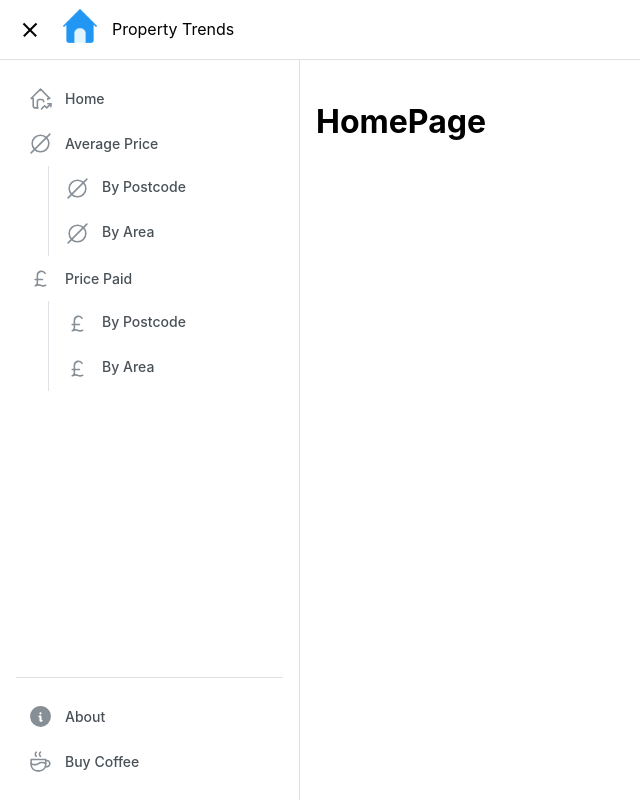
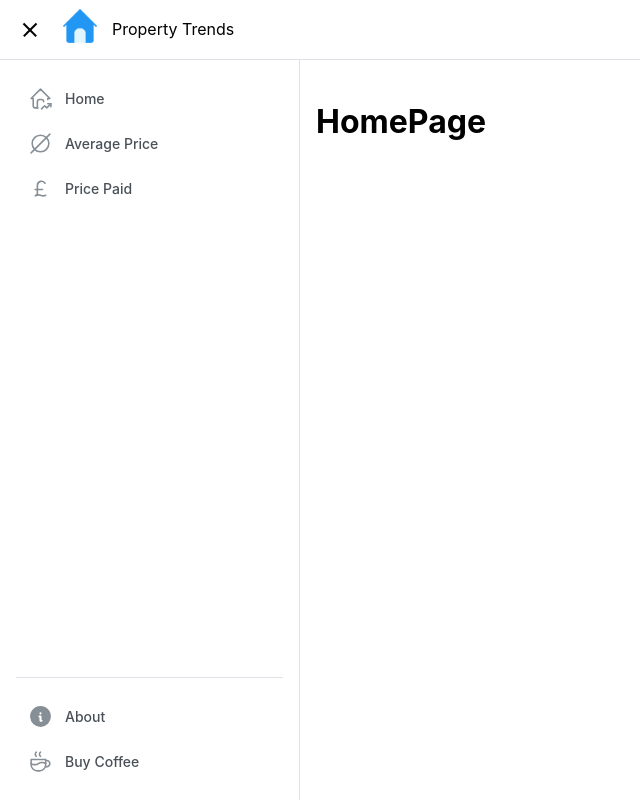
Before and after one commit to jagadeeshposni/ppi-mantine, a Next.js app: page /dashboard in a window 1280 px wide. Shown: the whole page, without its empty margins (0-640 px from the left). Built offline with nearby package versions, Linux system fonts and the light colour scheme.

Commit message:
Revert back to old nav bar

```diff
--- a/components/NavbarDesktop.tsx
+++ b/components/NavbarDesktop.tsx
@@ -12,31 +12,25 @@ import { useState } from 'react';
 import classes from '../css/NavbarSimple.module.css';
 
 const data = [
-    { id: 1, link: '/dashboard', label: 'Home', icon: IconHomeStats },
-    { id: 2, link: '/dashboard/average-price', label: 'Average Price', icon: IconMathAvg },
-    { id: 3, link: '/dashboard/average-price?type=postcode', label: 'By Postcode', icon: IconMathAvg, nested: true },
-    { id: 4, link: '/dashboard/average-price?type=area', label: 'By Area', icon: IconMathAvg, nested: true },
-    { id: 5, link: '/dashboard/price-paid', label: 'Price Paid', icon: IconCurrencyPound },
-    { id: 6, link: '/dashboard/price-paid?type=postcode', label: 'By Postcode', icon: IconCurrencyPound, nested: true },
-    { id: 7, link: '/dashboard/price-paid?type=area', label: 'By Area', icon: IconCurrencyPound, nested: true },
+    { link: '/dashboard', label: 'Home', icon: IconHomeStats },
+    { link: '/dashboard/average-price', label: 'Average Price', icon: IconMathAvg },
+    { link: '/dashboard/price-paid', label: 'Price Paid', icon: IconCurrencyPound },
 ];
 
 export function NavbarDesktop() {
-    // const searchParams = useSearchParams();
-    // const params = new URLSearchParams(searchParams);
+    const searchParams = useSearchParams();
+    const params = new URLSearchParams(searchParams);
 
-    const [active, setActive] = useState(0);
+    const [active, setActive] = useState('National Stats');
 
     const links = data.map((item) => (
         <Link
-
-            className={item.nested ? classes.nestedLink : classes.link}
-            data-active={item.id === active || undefined}
-            // href={`${item.link}?${params.toString()}`}
-            href = {item.link}
+            className={classes.link}
+            data-active={item.label === active || undefined}
+            href={`${item.link}?${params.toString()}`}
             key={item.label}
             onClick={(event) => {
-                setActive(item.id);
+                setActive(item.label);
             }}
         >
             <item.icon className={classes.linkIcon} stroke={1.5} />
@@ -48,8 +42,6 @@ export function NavbarDesktop() {
         <div className={classes.navbarMain}>
             {links}
         </div>
-
-
 
         <div className={classes.footer}>
             <a href="#" className={classes.link} onClick={(event) => event.preventDefault()}>
```
Also changed, not shown: components/PostCodeInput.tsx (+28 -58 lines).
